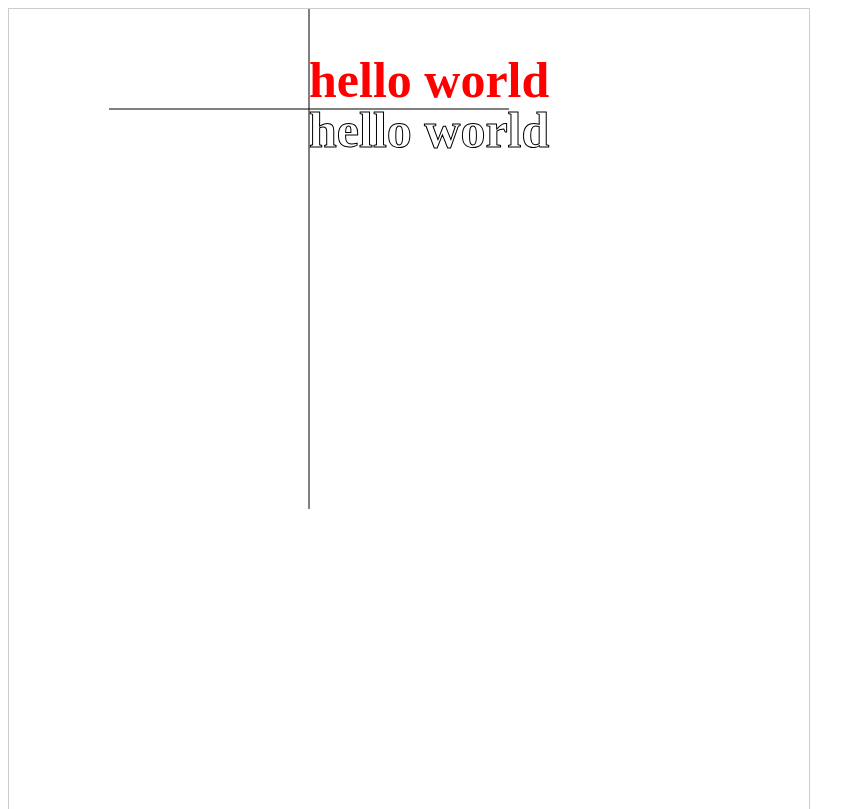
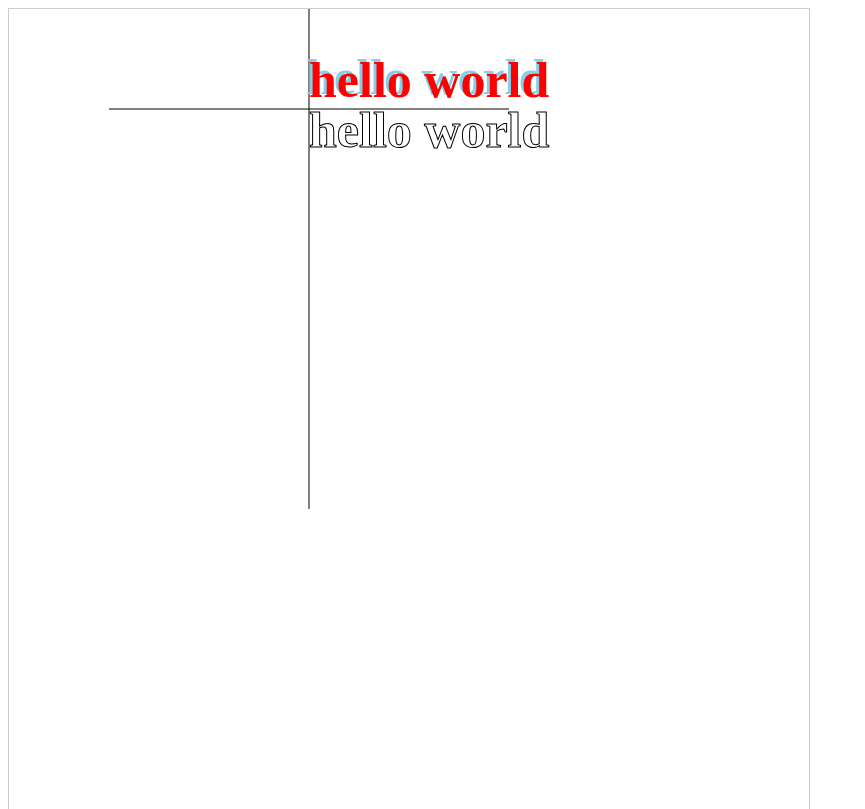
Before and after one commit to Code1994/JsBase, a website: page 7.canvas/6.text.html in a window 1280 px wide. Shown: the top 809 px of the page, without its empty margins (0-865 px from the left). Drawn offline with Linux system fonts and the light colour scheme.

Commit message:
feat:canvas textshadow

```diff
--- a/7.canvas/6.text.html
+++ b/7.canvas/6.text.html
@@ -24,10 +24,18 @@
   ctx.font = 'bold 50px SimSun, Songti SC'
   // 左右 textAlign start end (start与end 文字排列方向相关) left right center
   ctx.textAlign = 'left'
+  ctx.save()
   // 上下 textBaseline top middle alphabetic(默认值) ideographic bottom
   ctx.textBaseline = 'bottom'
   ctx.fillStyle = 'red'
+  // 阴影
+  ctx.shadowColor = 'skyblue'
+  // ctx.shadowBlur = 10
+  ctx.shadowOffsetX = -3
+  ctx.shadowOffsetY = -3
   ctx.fillText(text, 300, 100)
+
+  ctx.restore()
   ctx.textBaseline = 'top'
   ctx.strokeText(text, 300, 100)
 </script>
```
